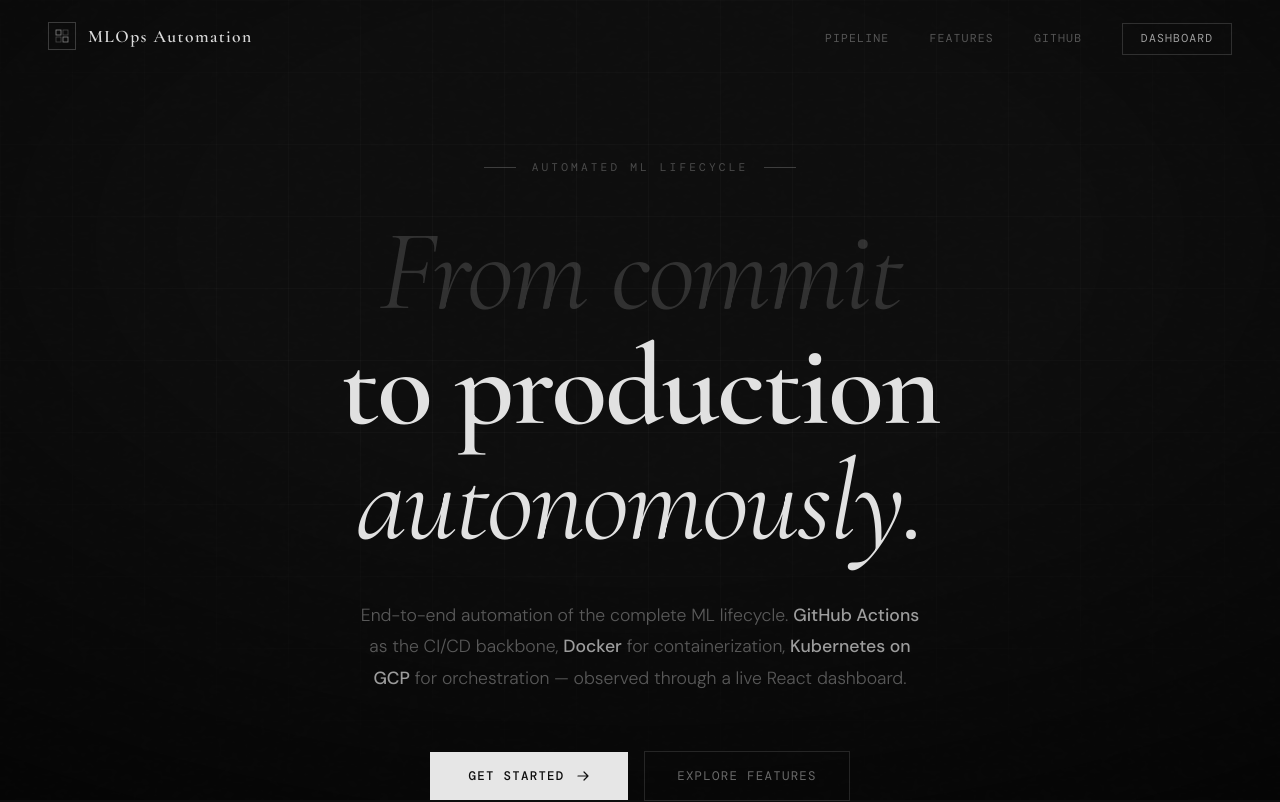
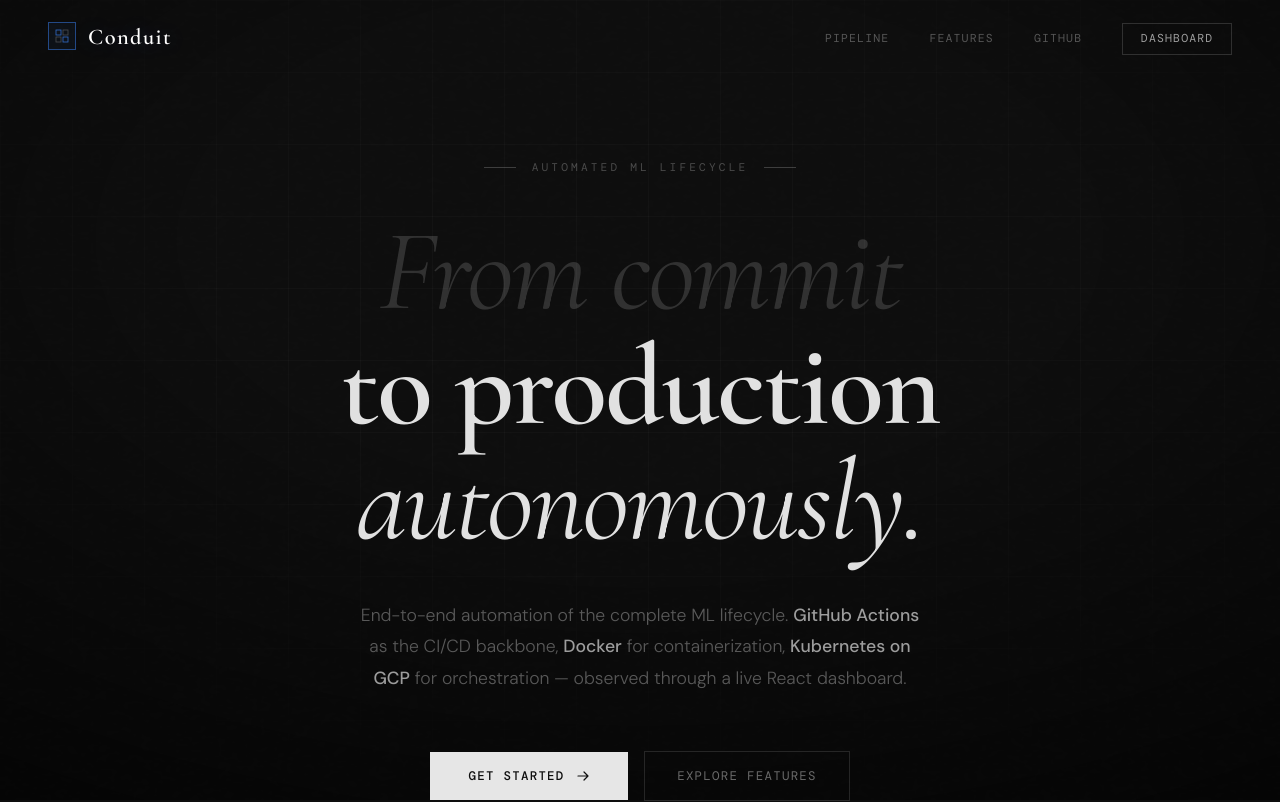
Before and after one commit to VedantPandhare/MLOps-automation, a Next.js app in the folder next-dashboard/: page / in a window 1280 px wide. Shown: the top 802 px of the page. Built offline with nearby package versions, Linux system fonts and the light colour scheme; a web font is replaced by a local one.

Commit message:
feat: introduce initial MLOps dashboard page with onboarding, monitoring, and inference demo, and configure root path to redirect to it.

```diff
--- a/next-dashboard/src/app/dashboard/page.js
+++ b/next-dashboard/src/app/dashboard/page.js
@@ -421,8 +421,8 @@ export default function Dashboard() {
           <div className="logo-area">
             <div className="logo-icon"><Zap size={20} fill="white" /></div>
             <div className="logo-text">
-              <h1>MLOps Platform</h1>
-              <p>Fraud Detection • Enterprise Engine</p>
+              <h1>Conduit</h1>
+              <p>Automated MLOps Lifecycle</p>
             </div>
           </div>
 
--- a/next-dashboard/src/app/page.js
+++ b/next-dashboard/src/app/page.js
@@ -119,10 +119,10 @@ const PipelineDiagram = () => {
                     height: 52,
                     borderRadius: "50%",
                     border: `1px solid ${isActive
-                        ? "rgba(255,255,255,0.7)"
-                        : isPast
-                          ? "rgba(255,255,255,0.3)"
-                          : "rgba(255,255,255,0.12)"
+                      ? "rgba(255,255,255,0.7)"
+                      : isPast
+                        ? "rgba(255,255,255,0.3)"
+                        : "rgba(255,255,255,0.12)"
                       }`,
                     background: isActive
                       ? "rgba(255,255,255,0.1)"
@@ -751,15 +751,15 @@ export default function LandingPage() {
       {/* ── NAV ── */}
       <nav className={`nav ${scrollY > 40 ? "scrolled" : ""}`}>
         <a href="/" className="nav-logo">
-          <div className="logo-mark">
+          <div className="logo-mark" style={{ borderColor: 'rgba(59, 130, 246, 0.5)', background: 'rgba(59, 130, 246, 0.05)' }}>
             <svg width="14" height="14" viewBox="0 0 14 14" fill="none">
-              <rect x="1" y="1" width="5" height="5" stroke="rgba(255,255,255,0.5)" strokeWidth="0.8" />
+              <rect x="1" y="1" width="5" height="5" stroke="rgba(59, 130, 246, 0.8)" strokeWidth="0.8" />
               <rect x="8" y="1" width="5" height="5" stroke="rgba(255,255,255,0.25)" strokeWidth="0.8" />
               <rect x="1" y="8" width="5" height="5" stroke="rgba(255,255,255,0.25)" strokeWidth="0.8" />
-              <rect x="8" y="8" width="5" height="5" stroke="rgba(255,255,255,0.5)" strokeWidth="0.8" />
+              <rect x="8" y="8" width="5" height="5" stroke="rgba(59, 130, 246, 0.8)" strokeWidth="0.8" />
             </svg>
           </div>
-          MLOps Automation
+          <span style={{ fontSize: '1.4rem', color: '#fff', textShadow: '0 0 20px rgba(59, 130, 246, 0.3)' }}>Conduit</span>
         </a>
 
         <ul className="nav-links">
@@ -984,7 +984,7 @@ export default function LandingPage() {
 
       {/* ── FOOTER ── */}
       <footer>
-        <div className="footer-left">MLOps Automation</div>
+        <div className="footer-left" style={{ color: 'rgba(255,255,255,0.6)', fontWeight: 500 }}>Conduit</div>
         <div className="footer-right">
           <a href={GITHUB_LINK} target="_blank" rel="noreferrer">
             GitHub
```
